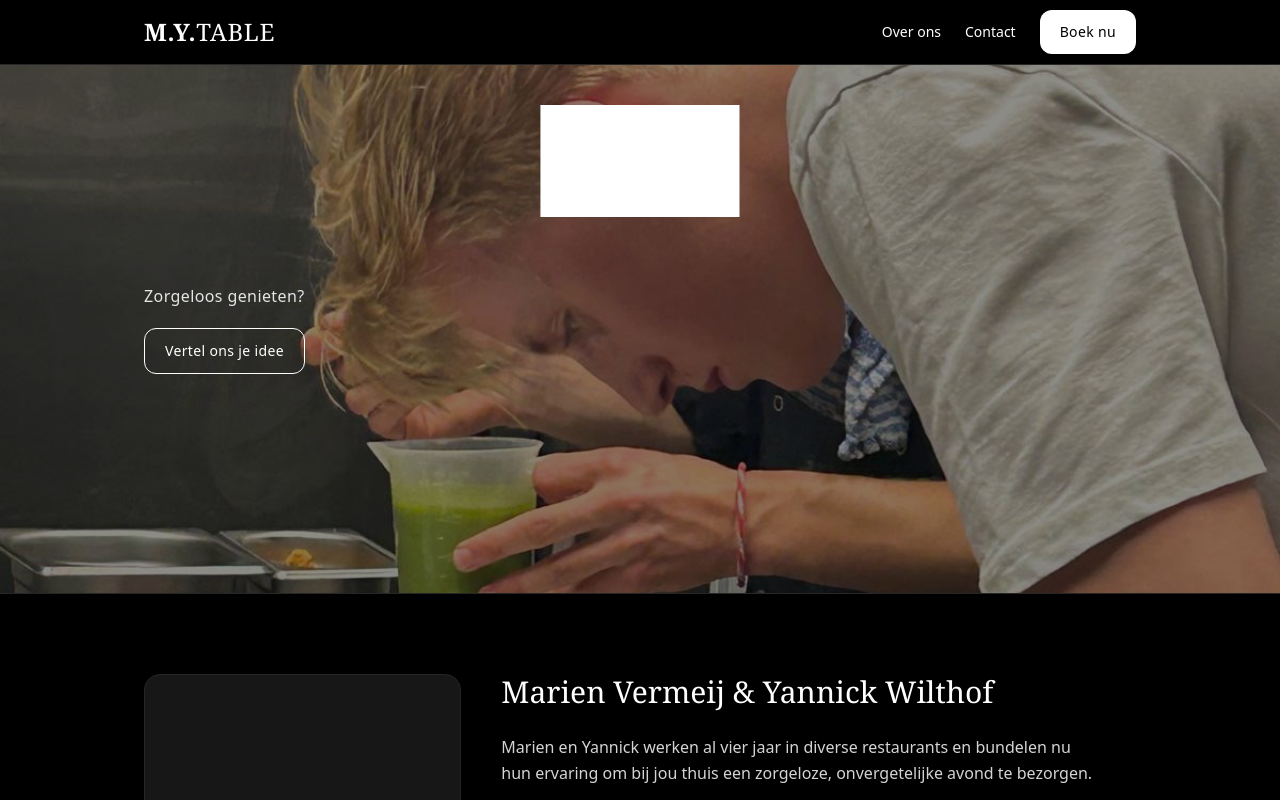
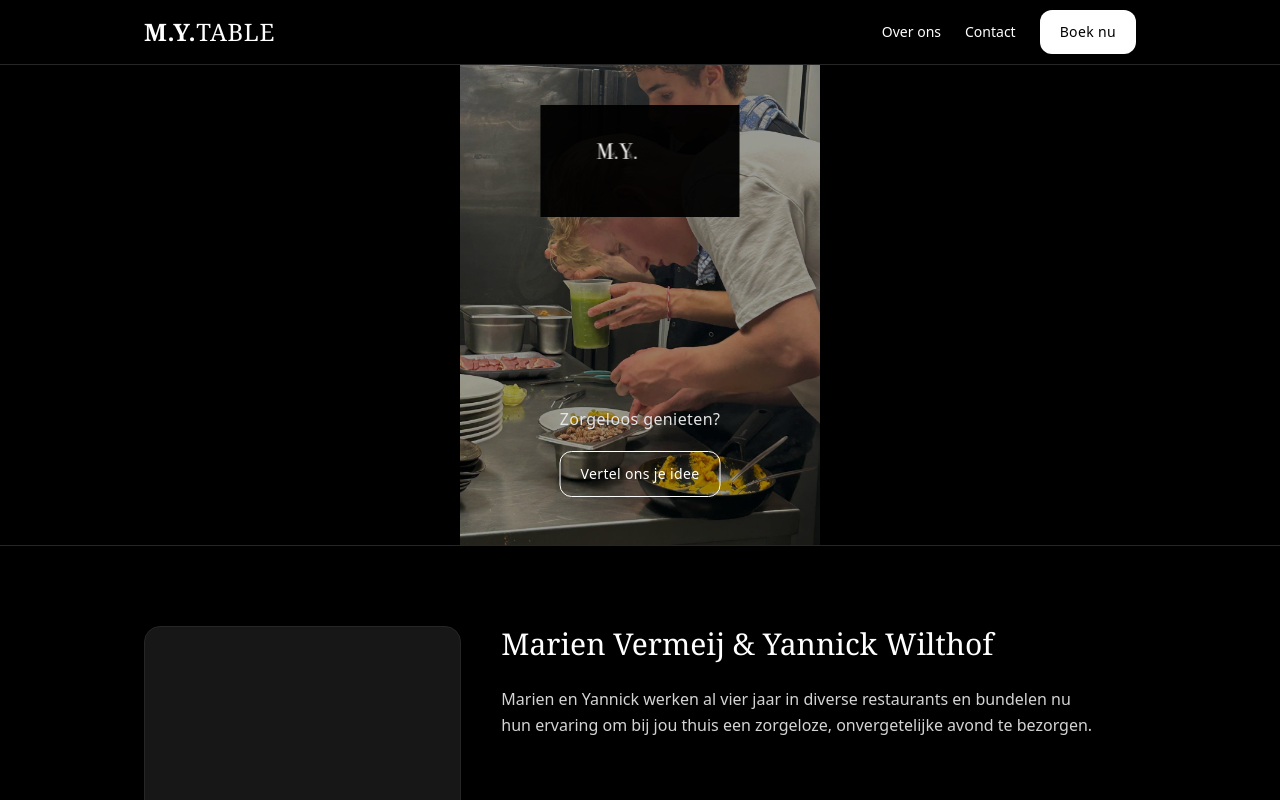
Before and after one commit to marienvermeij/MYtable, a React (Vite) app: page / in a window 1280 px wide. Shown: the top 800 px of the page. Built offline with nearby package versions, Linux system fonts and the light colour scheme.

Commit message:
Refactor Hero component layout and styles

```diff
--- a/src/App.jsx
+++ b/src/App.jsx
@@ -20,33 +20,39 @@ const Nav = () => (
 )
 
 /**
- * HERO — hero.jpg + logo.png
- * Logo gecentreerd, wit, fade-in animatie
+ * HERO — breedbeeld, geen cropping (object-contain look & feel)
+ * Logo: wit gemaakt via invert + blend, zodat een witte achtergrond 'verdwijnt'.
  */
 const Hero = () => (
   <section className="relative bg-black text-white">
-    <div className="h-[62vh] md:h-[66vh] min-h-[440px] relative overflow-hidden">
-      {/* Achtergrondfoto */}
+    <div className="h-[55vh] md:h-[60vh] min-h-[380px] relative flex items-center justify-center overflow-hidden bg-black">
+      {/* FOTO */}
       <img
         src="/hero.jpg"
         alt="MYTABLE hero"
-        className="absolute inset-0 w-full h-full object-cover object-[center_33%]"
+        className="max-w-full max-h-full object-contain mx-auto"
+        style={{ objectPosition: 'center center' }}
       />
-      <div className="absolute inset-0 bg-black/45" />
 
-      {/* Logo middenboven */}
-      <div className="absolute top-10 left-1/2 -translate-x-1/2 animate-fadeIn">
+      {/* Overlay voor leesbaarheid */}
+      <div className="absolute inset-0 bg-black/40" />
+
+      {/* LOGO centraal bovenaan */}
+      <div className="absolute top-10 left-1/2 -translate-x-1/2 animate-fadeIn pointer-events-none">
         <img
           src="/logo.png"
           alt="MYTABLE logo"
-          className="h-20 md:h-28 object-contain brightness-0 invert"
+          className={`
+            h-20 md:h-28 object-contain
+            invert mix-blend-screen
+            opacity-95
+          `}
         />
       </div>
 
-      {/* Tekst */}
-      <div className="relative container-narrow h-full flex flex-col justify-center gap-5">
+      {/* TEKST + CTA */}
+      <div className="absolute bottom-12 left-1/2 -translate-x-1/2 text-center flex flex-col items-center gap-5">
         <p className="tracking-wide text-base text-neutral-200">Zorgeloos genieten?</p>
-        <div className="flex gap-3">
         <a
           href="#contact"
           className="inline-flex items-center justify-center rounded-xl px-5 py-3 text-sm font-medium tracking-wide border border-white text-white hover:bg-white hover:text-black transition"
@@ -55,19 +61,16 @@ const Hero = () => (
         </a>
       </div>
     </div>
-    </div>
   </section>
 )
 
-/* Fade-in animatie */
+/* Fade-in animatie voor logo */
 const styles = `
 @keyframes fadeIn {
   from { opacity: 0; transform: translate(-50%, -10px); }
   to { opacity: 1; transform: translate(-50%, 0); }
 }
-.animate-fadeIn {
-  animation: fadeIn 1.4s ease-out forwards;
-}
+.animate-fadeIn { animation: fadeIn 1.1s ease-out forwards; }
 `
 
 const Over = () => (
```
Lines whose indentation alone changed are shown as unchanged.
